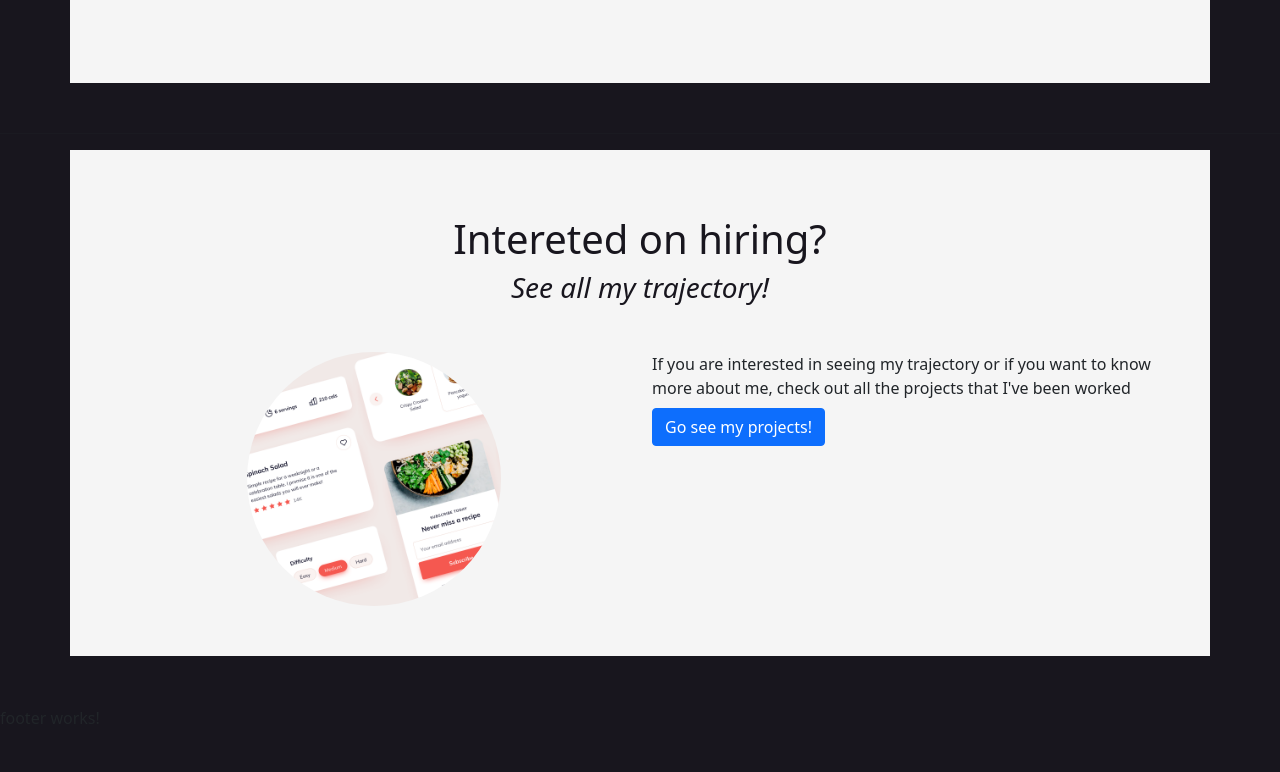
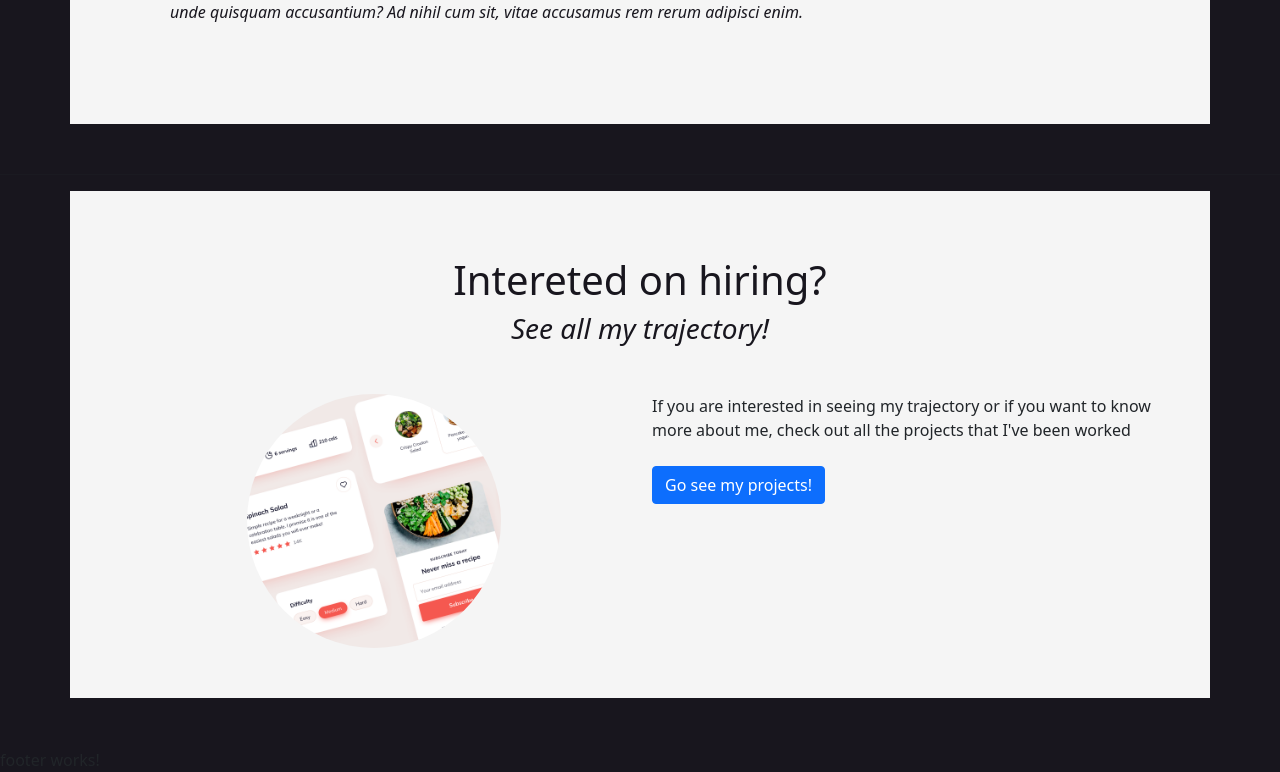
Before and after one commit to AryDemitropulos/coderhouse_angular_desafio_2, an Angular app: page / in a window 1280 px wide. Shown: the part 1071-1843 px from the top of the page. Before the commit the page ends 1801 px from the top, so only its background shows below. Built offline with nearby package versions, Linux system fonts and the light colour scheme.

Commit message:
Se migra subtitulo a su componente

```diff
--- a/src/app/app.module.ts
+++ b/src/app/app.module.ts
@@ -7,6 +7,7 @@ import { HeaderComponent } from './components/header/header.component';
 import { BodyComponent } from './components/body/body.component';
 import { FooterComponent } from './components/footer/footer.component';
 import { TitleComponent } from './components/title/title.component';
+import { SubtitleComponent } from './components/subtitle/subtitle.component';
 
 @NgModule({
   declarations: [
@@ -14,7 +15,8 @@ import { TitleComponent } from './components/title/title.component';
     HeaderComponent,
     BodyComponent,
     FooterComponent,
-    TitleComponent
+    TitleComponent,
+    SubtitleComponent
   ],
   imports: [
     BrowserModule,
--- a/src/app/components/body/body.component.html
+++ b/src/app/components/body/body.component.html
@@ -4,7 +4,7 @@
       <app-title
         text="Ary Demitrópulos"
         subtitle="Portfolio"
-        inverted="true"
+        [inverted]="true"
       ></app-title>
     </div>
   </div>
@@ -12,6 +12,7 @@
 <div class="container section">
   <app-title text="About me" subtitle="Short description"></app-title>
   <img src="/assets/img/happy_guy.png" alt="Random guy" />
+  <app-subtitle text="Random Guy"></app-subtitle>
   <div class="paragraph main-color">
     Lorem ipsum dolor sit amet consectetur adipisicing elit. Cum atque dolorem
     iusto voluptatibus, officiis veniam quidem fugiat unde quisquam accusantium?
@@ -43,7 +44,7 @@
         If you are interested in seeing my trajectory or if you want to know
         more about me, check out all the projects that I've been worked
       </div>
-      <button class="btn btn-primary mt-2">Go see my projects!</button>
+      <button class="btn btn-primary mt-4">Go see my projects!</button>
     </div>
   </div>
 </div>
--- a/src/app/components/title/title.component.css
+++ b/src/app/components/title/title.component.css
@@ -3,7 +3,3 @@
   margin-top: 15px;
   margin-bottom: 25px;
 }
-
-.u-subtitle {
-  font-style: italic;
-}
--- a/src/app/components/title/title.component.html
+++ b/src/app/components/title/title.component.html
@@ -1,6 +1,8 @@
 <div class="u-title" [ngClass]="inverted ? 'secondary-color' : 'main-color'">
   <h1>{{ text }}</h1>
-  <div *ngIf="subtitle" class="u-subtitle">
-    <h3>{{ subtitle }}</h3>
-  </div>
+  <app-subtitle
+    *ngIf="subtitle"
+    [text]="subtitle"
+    [inverted]="inverted"
+  ></app-subtitle>
 </div>
--- a/src/app/components/title/title.component.ts
+++ b/src/app/components/title/title.component.ts
@@ -8,7 +8,7 @@ import { Component, Input, OnInit } from '@angular/core';
 export class TitleComponent implements OnInit {
   @Input() text: string;
   @Input() subtitle?: string;
-  @Input() inverted?: any;
+  @Input() inverted?: boolean;
 
   constructor() {}
 
```
